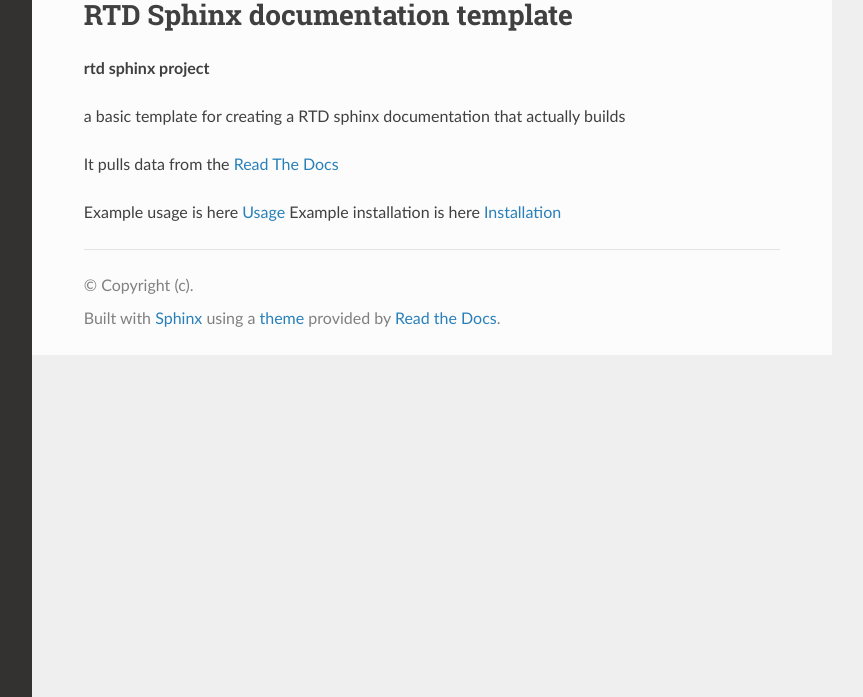
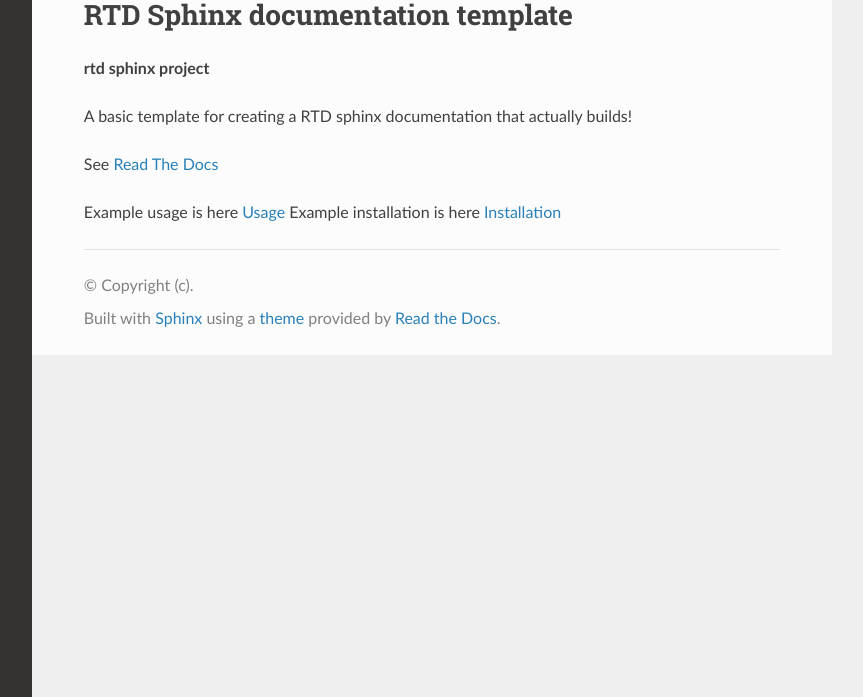
Before and after one commit to mkner/robo-pid, a Sphinx documentation site: the page built from docs/index.rst, in a window 1280 px wide, cut to the strip 203-900 px from the top of the page. Shown: the whole strip, without its empty margins (268-1131 px from the left). Built offline with Sphinx 7.4.7 and the Read the Docs theme 2.0.0, drawn with Linux system fonts in a browser that asks for light colours.

Commit message:
Update index.rst

```diff
--- a/docs/index.rst
+++ b/docs/index.rst
@@ -5,11 +5,10 @@
 
 **rtd sphinx project**
 
-a basic template for creating a RTD sphinx documentation
-that actually builds
+A basic template for creating a RTD sphinx documentation
+that actually builds!
 
-It pulls data from the `Read The Docs <https://www.readthedocs.org/>`_
-
+See `Read The Docs <https://www.readthedocs.org/>`_
 
 Example usage is here :doc:`usage`
 Example installation is here :ref:`installation`
```
